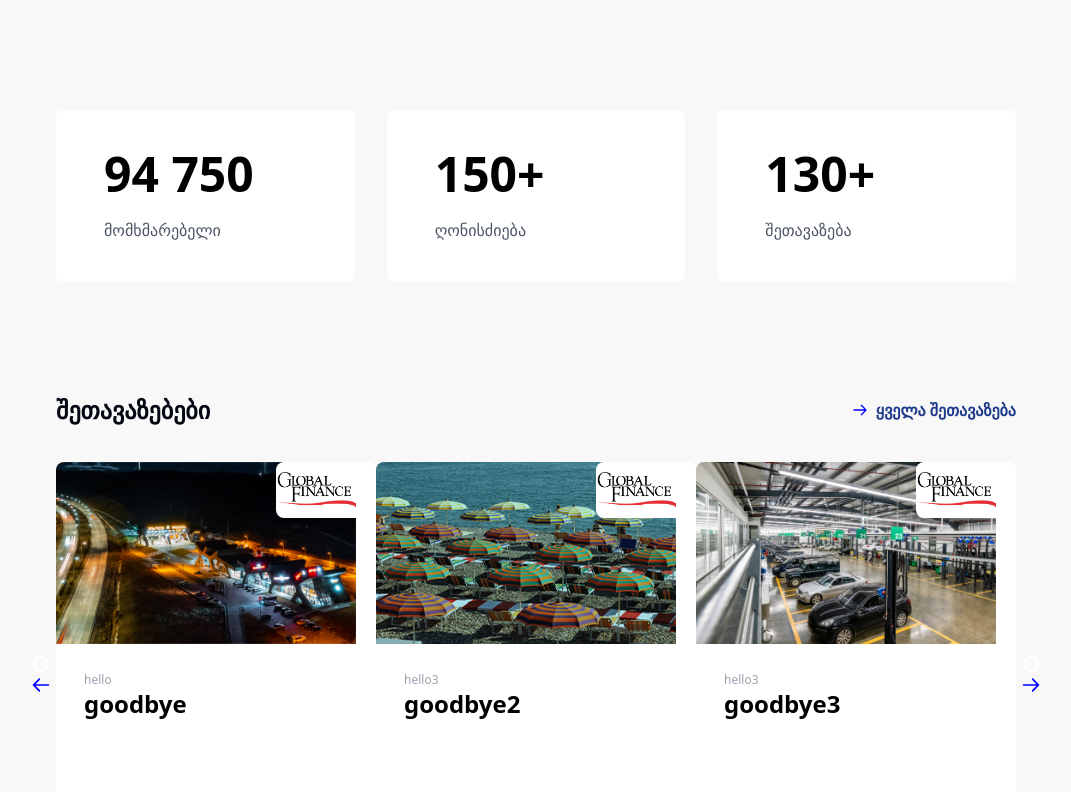
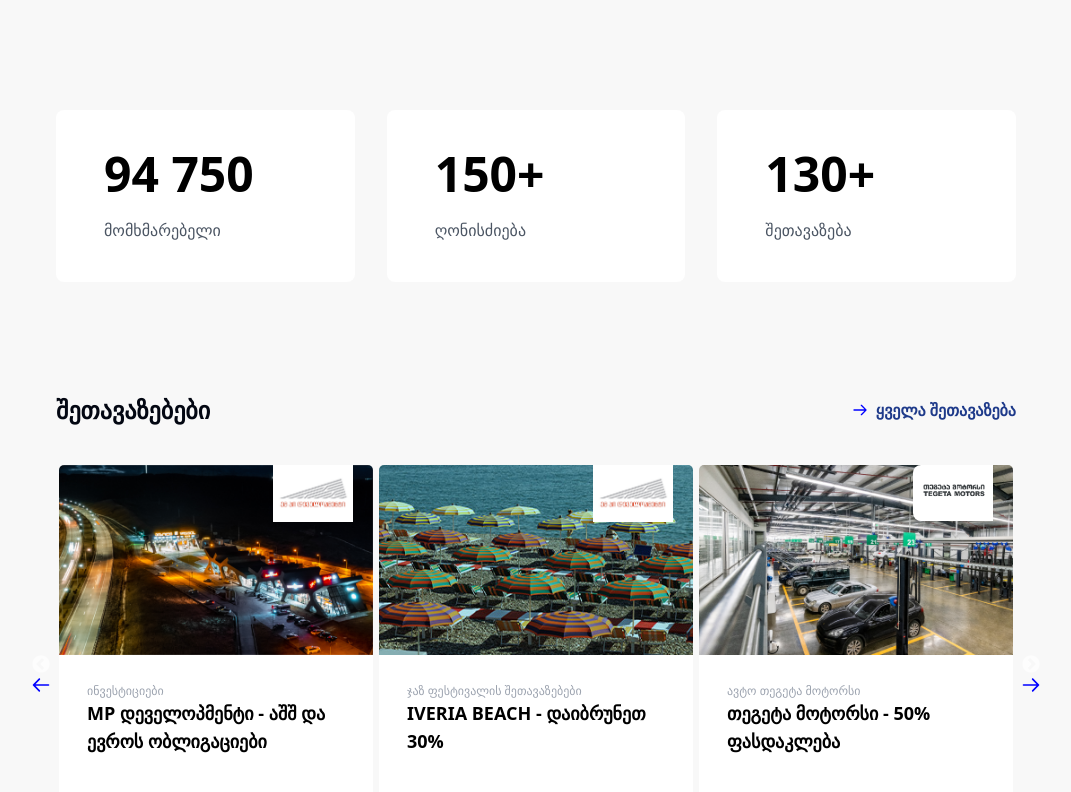
Before and after one commit to KiwiScreams/TBC-Academy, a React (Vite) app: page / in a window 1280 px wide. Shown: the part 1482-2274 px from the top of the page, without its empty margins (104-1175 px from the left). Built offline with nearby package versions, Linux system fonts and the light colour scheme.

Commit message:
offers info

```diff
--- a/src/components/home/offers/Offers.jsx
+++ b/src/components/home/offers/Offers.jsx
@@ -5,31 +5,54 @@
 import image_1 from "../../../assets/images/image-5.png"
 import image_2 from "../../../assets/images/image-6.jpg"
 import image_3 from "../../../assets/images/image-7.png"
-import image_4 from "../../../assets/images/image-10.png"
-import image_5 from "../../../assets/images/image-11.png"
-import image_6 from "../../../assets/images/image-12.png"
+import image_4 from "../../../assets/images/image-16.png"
+import image_5 from "../../../assets/images/image-17.png"
+import image_6 from "../../../assets/images/image-18.png"
+import comp_1 from "../../../assets/images/image-15.jpg"
+import comp_2 from "../../../assets/images/image-13.png"
+import comp_3 from "../../../assets/images/image-19.png"
+import comp_4 from "../../../assets/images/image-14.png"
+
 
 function Offers() {
     const items =
         [
             {
                 image: image_1,
-                company: image_4,
-                title: "hello",
-                name: "goodbye"
+                company: comp_1,
+                title: "ინვესტიციები",
+                name: "MP დეველოპმენტი - აშშ და ევროს ობლიგაციები"
             },
             {
                 image: image_2,
-                company: image_4,
-                title: "hello3",
-                name: "goodbye2"
+                company: comp_1,
+                title: "ჯაზ ფესტივალის შეთავაზებები",
+                name: "IVERIA BEACH - დაიბრუნეთ 30%"
             },
             {
                 image: image_3,
-                company: image_4,
-                title: "hello3",
-                name: "goodbye3"
-            }
+                company: comp_2,
+                title: "ავტო თეგეტა მოტორსი",
+                name: "თეგეტა მოტორსი - 50% ფასდაკლება"
+            },
+            {
+                image: image_4,
+                company: comp_2,
+                title: "ავტო ჯაზ ფესტივალის შეთავაზებები თეგეტა მოტორსი",
+                name: "თეგეტა მოტორსი - ბათუმი"
+            },
+            {
+                image: image_5,
+                company: comp_3,
+                title: "დასვენება ვიზა ჯაზ ფესტივალის შეთავაზებები",
+                name: "Le Meridien Batumi - 15%-იანი ფასდაკლება"
+            },
+            {
+                image: image_6,
+                company: comp_4,
+                title: "დასვენება ვიზა ჯაზ ფესტივალის შეთავაზებები",
+                name: "Colosseum Marina Hotel - 15%-იანი ფასდაკლება"
+            },
         ];
     var settings = {
         dots: false,
@@ -39,7 +62,7 @@
         slidesToScroll: 1,
         arrows: true,
         nextArrow: <div><svg data-v-79b32762="" width="20" height="20" viewBox="0 0 20 20" fill="blue" xmlns="http://www.w3.org/2000/svg"><path data-v-79b32762="" d="M12.2513 3.58331L18.0846 9.41665C18.418 9.74998 18.418 10.25 18.0846 10.5833L12.2513 16.4166C11.918 16.75 11.418 16.75 11.0846 16.4166C10.7513 16.0833 10.7513 15.5833 11.0846 15.25L15.5013 10.8333H2.5013C2.0013 10.8333 1.66797 10.5 1.66797 9.99998C1.66797 9.49998 2.0013 9.16665 2.5013 9.16665H15.5013L11.0846 4.74998C10.918 4.58331 10.8346 4.41665 10.8346 4.16665C10.8346 3.91665 10.918 3.74998 11.0846 3.58331C11.418 3.24998 11.918 3.24998 12.2513 3.58331Z"></path></svg></div>,
-        prevArrow:<div><svg data-v-79b32762="" width="20" height="20" viewBox="0 0 20 20" fill="blue" xmlns="http://www.w3.org/2000/svg"><path data-v-79b32762="" d="M7.7513 3.58331L1.91797 9.41665C1.58464 9.74998 1.58464 10.25 1.91797 10.5833L7.7513 16.4166C8.08464 16.75 8.58464 16.75 8.91797 16.4166C9.2513 16.0833 9.2513 15.5833 8.91797 15.25L4.5013 10.8333H17.5013C18.0013 10.8333 18.3346 10.5 18.3346 9.99998C18.3346 9.49998 18.0013 9.16665 17.5013 9.16665H4.5013L8.91797 4.74998C9.08464 4.58331 9.16797 4.41665 9.16797 4.16665C9.16797 3.91665 9.08464 3.74998 8.91797 3.58331C8.58464 3.24998 8.08464 3.24998 7.7513 3.58331Z"></path></svg></div>,
+        prevArrow: <div><svg data-v-79b32762="" width="20" height="20" viewBox="0 0 20 20" fill="blue" xmlns="http://www.w3.org/2000/svg"><path data-v-79b32762="" d="M7.7513 3.58331L1.91797 9.41665C1.58464 9.74998 1.58464 10.25 1.91797 10.5833L7.7513 16.4166C8.08464 16.75 8.58464 16.75 8.91797 16.4166C9.2513 16.0833 9.2513 15.5833 8.91797 15.25L4.5013 10.8333H17.5013C18.0013 10.8333 18.3346 10.5 18.3346 9.99998C18.3346 9.49998 18.0013 9.16665 17.5013 9.16665H4.5013L8.91797 4.74998C9.08464 4.58331 9.16797 4.41665 9.16797 4.16665C9.16797 3.91665 9.08464 3.74998 8.91797 3.58331C8.58464 3.24998 8.08464 3.24998 7.7513 3.58331Z"></path></svg></div>,
     };
     return (
         <>
@@ -58,16 +81,16 @@
                             {
                                 items.map((item, index) => {
                                     return (
-                                        <div key={index} className="w-[300px] bg-white relative h-[400px] rounded-lg overflow-hidden pr-5" >
+                                        <div key={index} className="w-[300px] bg-white relative h-[400px] rounded-lg overflow-hidden border-solid border-[#f8f8f8]" >
                                             <div className="absolute w-20 h-14 bg-white rounded-l-lg flex justify-center items-center z-3 top-0 right-5">
-                                                <img src={item.company} alt="company" className="w-full"/>
+                                                <img src={item.company} alt="company" className="w-full" />
                                             </div>
                                             <div className="w-full">
                                                 <img src={item.image} className="object-contain w-full" />
                                             </div>
                                             <div className="p-7">
                                                 <p className="text-gray-400 text-xs">{item.title}</p>
-                                                <h3 className="font-bold text-2xl">{item.name}</h3>
+                                                <h3 className="font-bold text-lg">{item.name}</h3>
                                             </div>
                                         </div>
                                     )
```
Also changed, not shown: src/assets/images/image-19.png (added).
